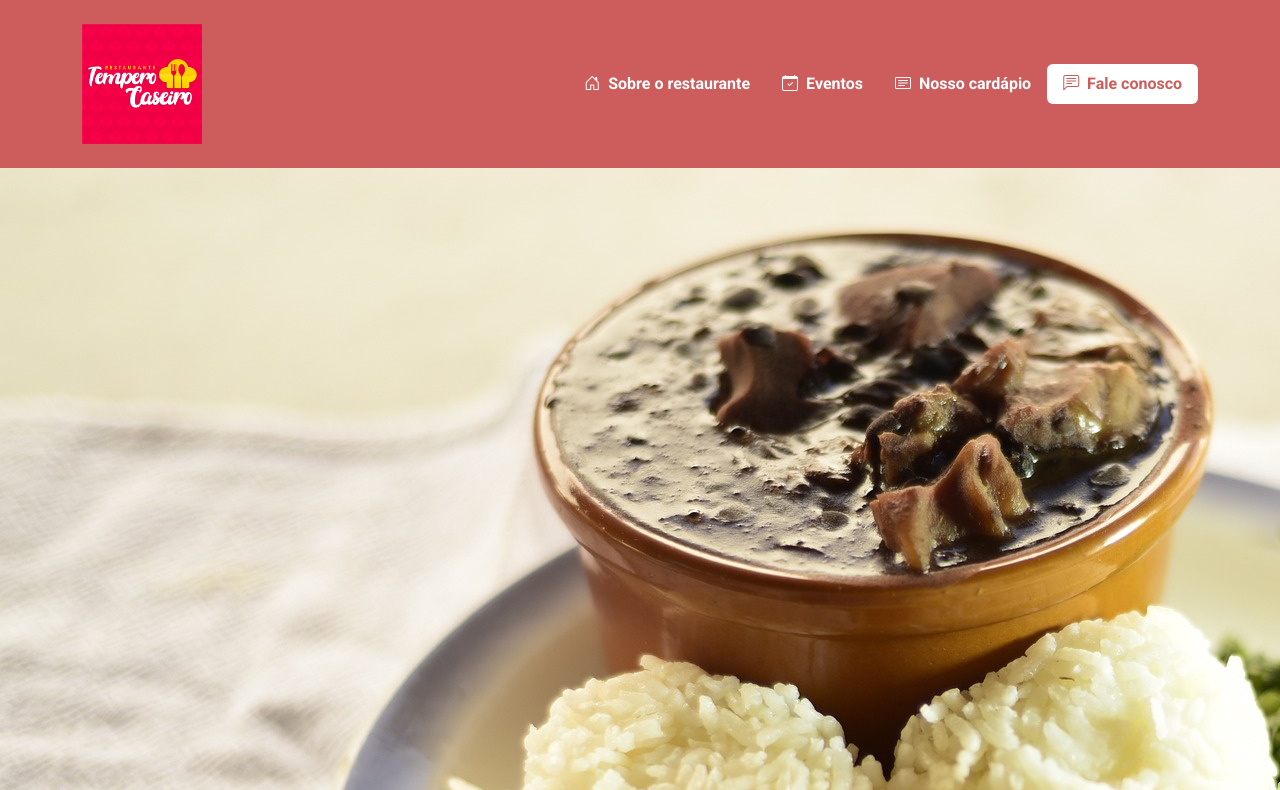
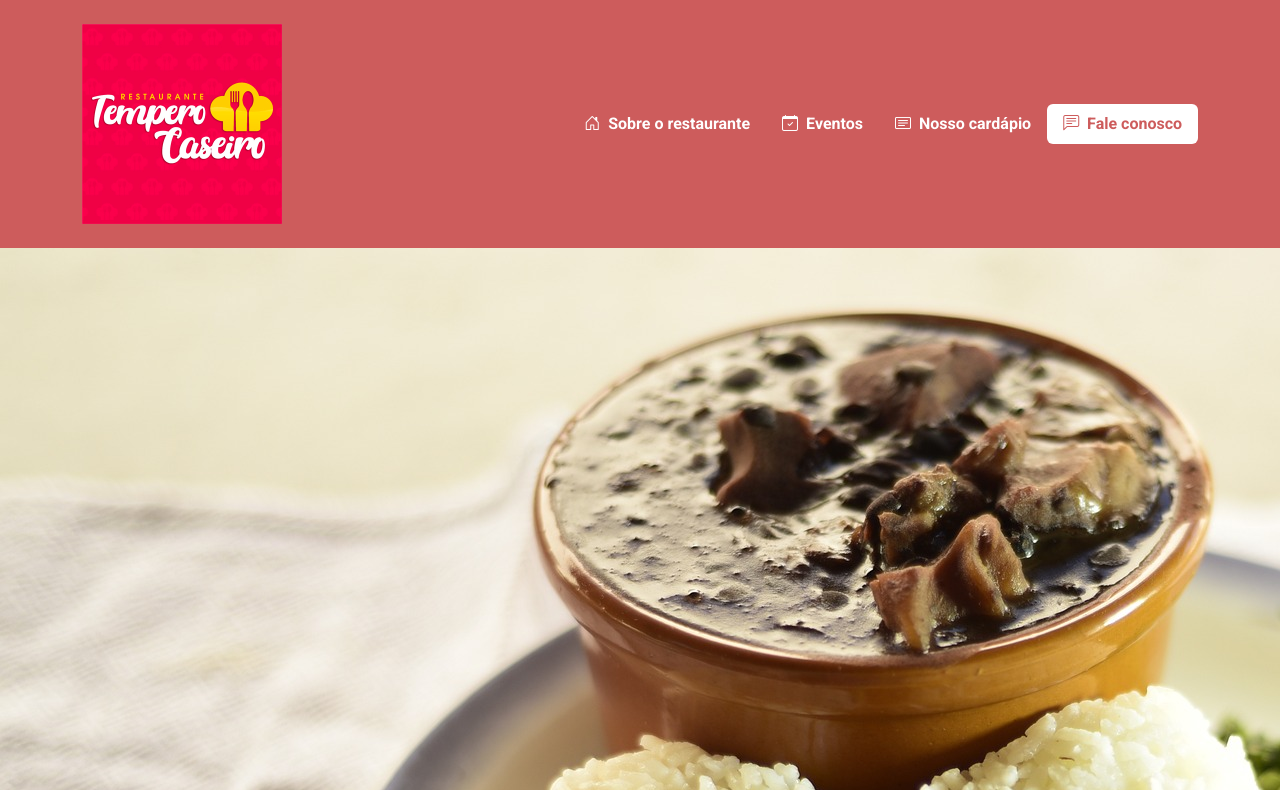
Before and after one commit to igorprogrammer93/projeto-3_bootstrap, a plain HTML site: page index.html in a window 1280 px wide. Shown: the top 790 px of the page. Drawn offline with nearby package versions, Linux system fonts and the light colour scheme.

Commit message:
commit 1

```diff
--- a/curso_frontend_ebac-projeto_bootstrap/main.css
+++ b/curso_frontend_ebac-projeto_bootstrap/main.css
@@ -2,7 +2,7 @@ body {
     font-family: Roboto, sans-serif;
 }
 #logo {
-    height: 120px; /* Ajuste o tamanho do logo conforme necessário */
+    height: 200px; /* Ajuste o tamanho do logo conforme necessário */
     width: auto;
 }
 
```
